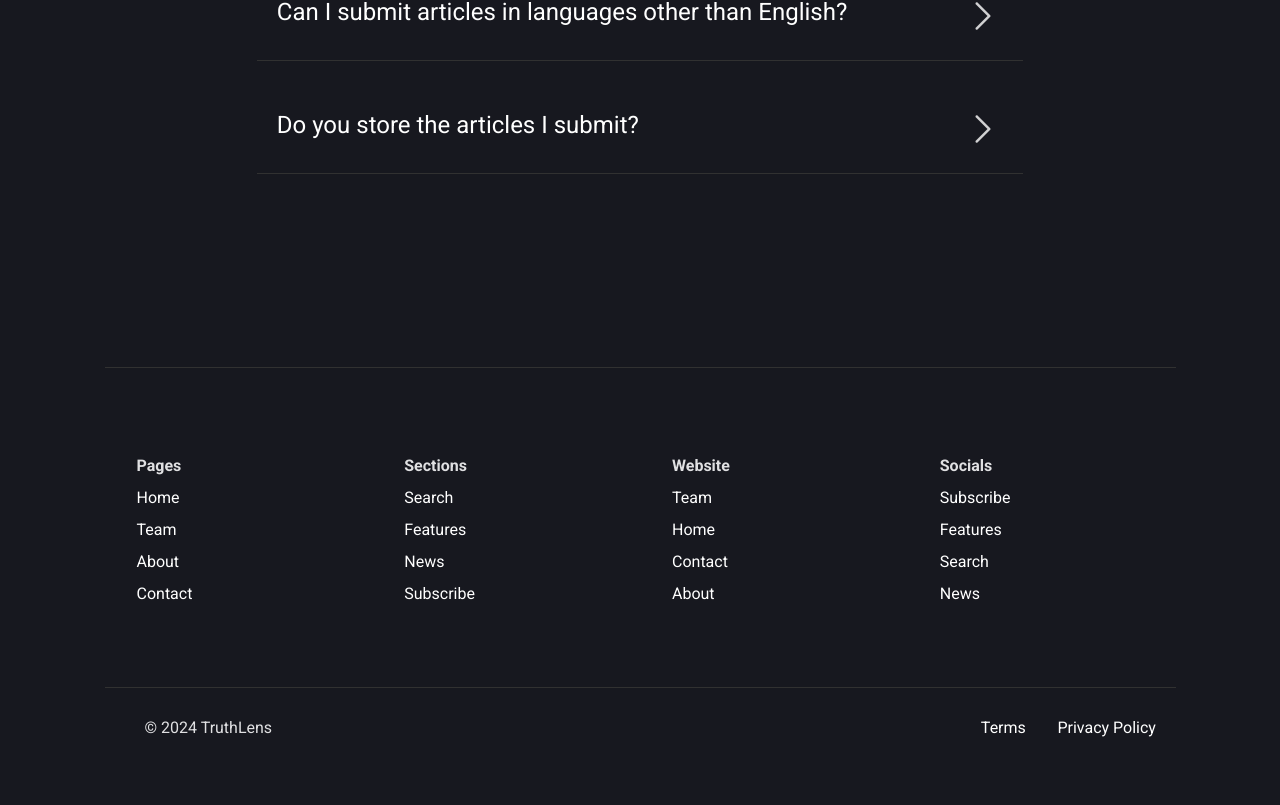
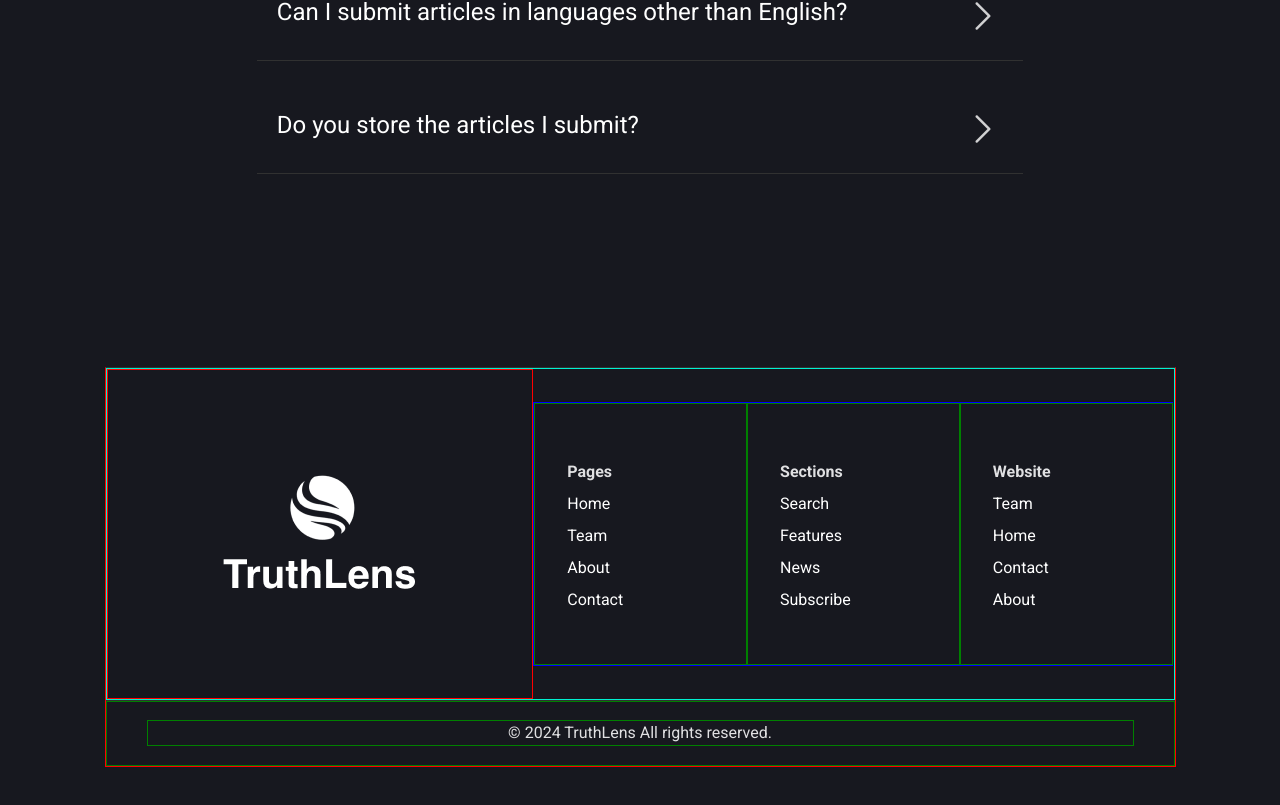
Before and after one commit to prasxor/Hackathon_main_desgn, a React (Vite) app in the folder HackathonDesign/: page / in a window 1280 px wide. Shown: the part 4913-5718 px from the top of the page. Built offline with nearby package versions, Linux system fonts and the light colour scheme.

Commit message:
updated footer

```diff
--- a/HackathonDesign/src/Components/Elements/Footer/Footer.css
+++ b/HackathonDesign/src/Components/Elements/Footer/Footer.css
@@ -4,9 +4,10 @@
   justify-content: center;
   flex-direction: column;
   width: 100%;
-  /* border: 1px solid red; */
+  border: 1px solid red;
   border-top: 1px solid #313131;
   height: 400px;
+  flex-direction: column;
   /* margin: 5% 2%; */
 }
 
@@ -15,8 +16,8 @@
   align-items: center;
   justify-content: space-around;
   flex-direction: row;
-  width: 100%;
-  /* border: 1px solid blue; */
+  width: 60%;
+  border: 1px solid blue;
   height: 80%;
 }
 
@@ -28,7 +29,7 @@
   display: flex;
   align-items: center;
   justify-content: center;
-  /* border: 1px solid green; */
+  border: 1px solid green;
   width: 100%;
   height: 100%;
 }
@@ -87,13 +88,14 @@
 }
 
 .FooterContainerBottomFirst {
-  width: 80%;
+  width: 100%;
   height: 100%;
-  /* border: 1px solid red; */
+  border: 1px solid green;
   display: flex;
   align-items: center;
   justify-content: start;
   padding: 0 40px;
+
 }
 
 .FooterContainerBottomSecond {
@@ -106,13 +108,36 @@
   gap: 12px;
 }
 
-.FooterContainerBottomSecond p,
 .FooterContainerBottomFirst p {
   margin-bottom: 0px !important;
   font-family: "Roboto", sans-serif;
+  border: 1px solid green;
+  display: flex;
+  align-items: center;
+  justify-content: center;
+  width: 100%;
 }
 
 .FooterContainerBottomSecond p a{
   color: #ffffff;
   text-decoration: none;
 }
+
+.footerMainContent{
+  height: 100%;
+  width: 100%;
+  border: 1px solid rgb(0, 241, 209);
+  display: flex;
+  align-items: center;
+  justify-content: center;
+  flex-direction: row;
+}
+
+#tradeMarkLogo{
+  width: 40%;
+  height: 100%;
+  border: 1px solid red;
+  display: flex;
+  align-items: center;
+  justify-content: center;
+}
--- a/HackathonDesign/src/Components/Elements/Footer/Footer.jsx
+++ b/HackathonDesign/src/Components/Elements/Footer/Footer.jsx
@@ -1,5 +1,6 @@
 import React from "react";
 import "./Footer.css";
+import LogoImg from "../../../assets/trademarklogo.png";
 
 const Footer = () => {
   const FooterEle1 = ["Home", "Team", "About", "Contact"];
@@ -8,14 +9,16 @@
   const FooterLink2 = ["#", "#", "#", "#", "#"];
   const FooterEle3 = ["Team", "Home", "Contact", "About"];
   const FooterLink3 = ["#", "#", "#", "#", "#"];
-  const FooterEle4 = ["Subscribe", "Features", "Search", "News"];
-  const FooterLink4 = ["#", "#", "#", "#", "#"];
-  const TradeMark = "© 2024  TruthLens";
+  const TradeMark = "© 2024 TruthLens All rights reserved.";
 
-  const liTitle = ['Pages', 'Sections', 'Website', 'Socials']
+  const liTitle = ["Pages", "Sections", "Website", "Socials"];
 
   return (
     <div className="FooterContainer">
+      <div className="footerMainContent">
+        <div id="tradeMarkLogo">
+          <img src={LogoImg} alt="" />
+        </div>
         <div className="FooterContainerTop">
           <div className="FooterContainerTopFirst">
             <ul>
@@ -47,24 +50,11 @@
               ))}
             </ul>
           </div>
-        <div className="FooterContainerTopFourth">
-          <ul>
-          <li>{liTitle[3]}</li>
-            {FooterEle4.map((item, index) => (
-              <li key={index} className="NavbarItems">
-                <a href={FooterLink4[index]}>{item}</a>
-              </li>
-            ))}
-          </ul>
         </div>
       </div>
       <div className="FooterContainerBottom">
         <div className="FooterContainerBottomFirst">
           <p>{TradeMark}</p>
-        </div>
-        <div className="FooterContainerBottomSecond">
-          <p><a href="#">Terms</a></p>
-          <p><a href="#">Privacy Policy</a></p>
         </div>
       </div>
     </div>
```
Also changed, not shown: HackathonDesign/src/assets/trademarklogo.png (added). Lines whose indentation alone changed are shown as unchanged.
